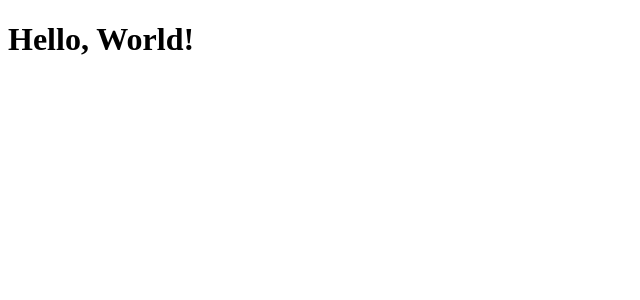
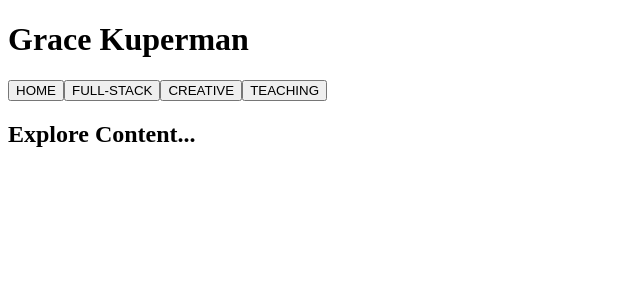
Before and after one commit to GracieLouFreebush22/portfolio-front, a React (Create React App) app: page / in a window 1280 px wide. Shown: the top 300 px of the page, without its empty margins (0-640 px from the left). Built offline with nearby package versions, Linux system fonts and the light colour scheme; the HTML template or start-up script is replaced by a standard one.

Commit message:
front end bare

```diff
--- a/src/App.tsx
+++ b/src/App.tsx
@@ -1,7 +1,7 @@
-import { greet } from "./utils/greet";
+import HomePage from "./HomePage";
 
 function App(): JSX.Element {
-  return <h1>{greet("World")}</h1>;
+  return <HomePage />;
 }
 
 export default App;
--- /dev/null
+++ b/src/HomePage.tsx
@@ -0,0 +1,27 @@
+function HomePage(): JSX.Element {
+  const handleHome = () => {
+    console.log("i am home button");
+  };
+  const handleFullStack = () => {
+    console.log("I am full stack button");
+  };
+  const handleCreative = () => {
+    console.log("I am creative button");
+  };
+  const handleTeaching = () => {
+    console.log("I am teaching button");
+  };
+
+  return (
+    <div>
+      <h1> Grace Kuperman </h1>
+      <button onClick={() => handleHome()}> HOME </button>
+      <button onClick={() => handleFullStack()}> FULL-STACK </button>
+      <button onClick={() => handleCreative()}> CREATIVE </button>
+      <button onClick={() => handleTeaching()}> TEACHING </button>
+      <h2> Explore Content... </h2>
+    </div>
+  );
+}
+
+export default HomePage;
```
Also changed, not shown: src/images/breedbattle.png (added).
